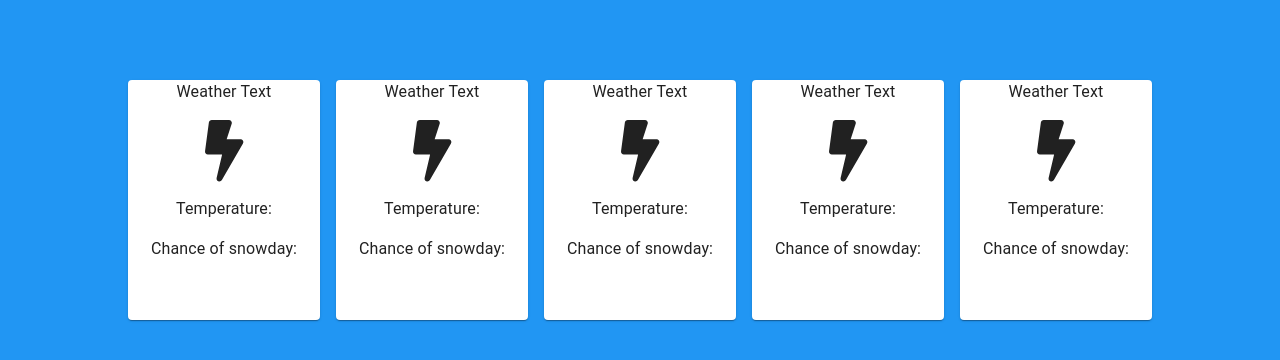
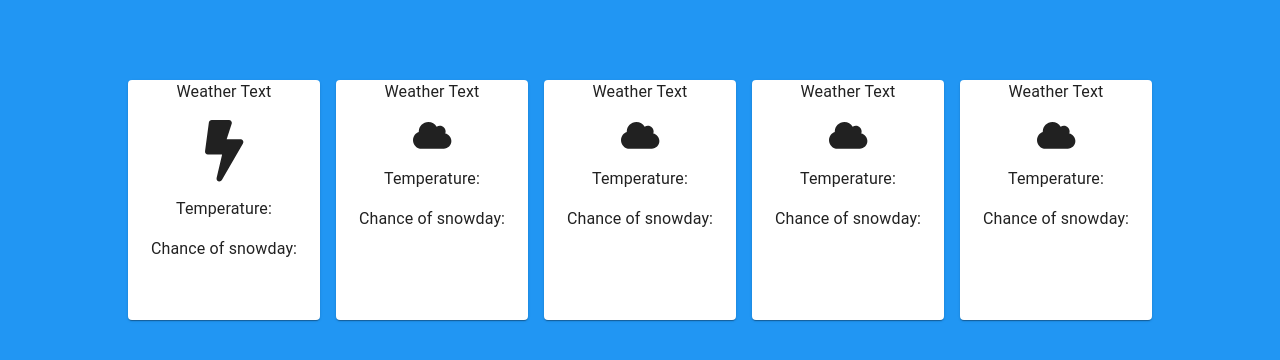
Before and after one commit to briankeefe/Snowday, a React (Create React App) app in the folder my-app/: page / in a window 1280 px wide. Shown: the top 360 px of the page. Built offline with nearby package versions, Linux system fonts and the light colour scheme.

Commit message:
passing props to card

```diff
--- a/my-app/src/App.js
+++ b/my-app/src/App.js
@@ -12,7 +12,7 @@ function App() {
 			<Box className="next-box" pt={10}>
 				<Grid container justify="center" spacing={2}>
 					<Grid item>
-						<Card/>
+						<Card temp={100}/>
 					</Grid>
 					<Grid item>
 						<Card/>
--- a/my-app/src/Card.js
+++ b/my-app/src/Card.js
@@ -1,8 +1,19 @@
 import React from "react";
 import { Box, Card, Typography, Grid, Button } from "@material-ui/core";
 import { FontAwesomeIcon } from '@fortawesome/react-fontawesome';
-import { faBolt } from "@fortawesome/free-solid-svg-icons";
-const card = () => {
+import { faBolt, faCloud } from "@fortawesome/free-solid-svg-icons";
+const card = (props) => {
+    let temp = props.temp;
+    let icon;
+    if(temp > 50){
+        icon = (
+            <FontAwesomeIcon className="icon" icon={faBolt}/>
+        );
+    }else{
+        icon = (
+            <FontAwesomeIcon className="icon" icon={faCloud}/>
+        );
+    }
     return (
         <Box>
             <Card className="component-card">
@@ -10,7 +21,7 @@ const card = () => {
                     <Typography>Weather Text</Typography>
                 </Grid>
                 <Grid container className="cc-box" justify="center">
-                    <FontAwesomeIcon className="icon" icon={faBolt}></FontAwesomeIcon>
+                    {icon}
                 </Grid>
                 <Grid container className="cc-box" justify="center">
                     <Typography>Temperature: </Typography>
```
